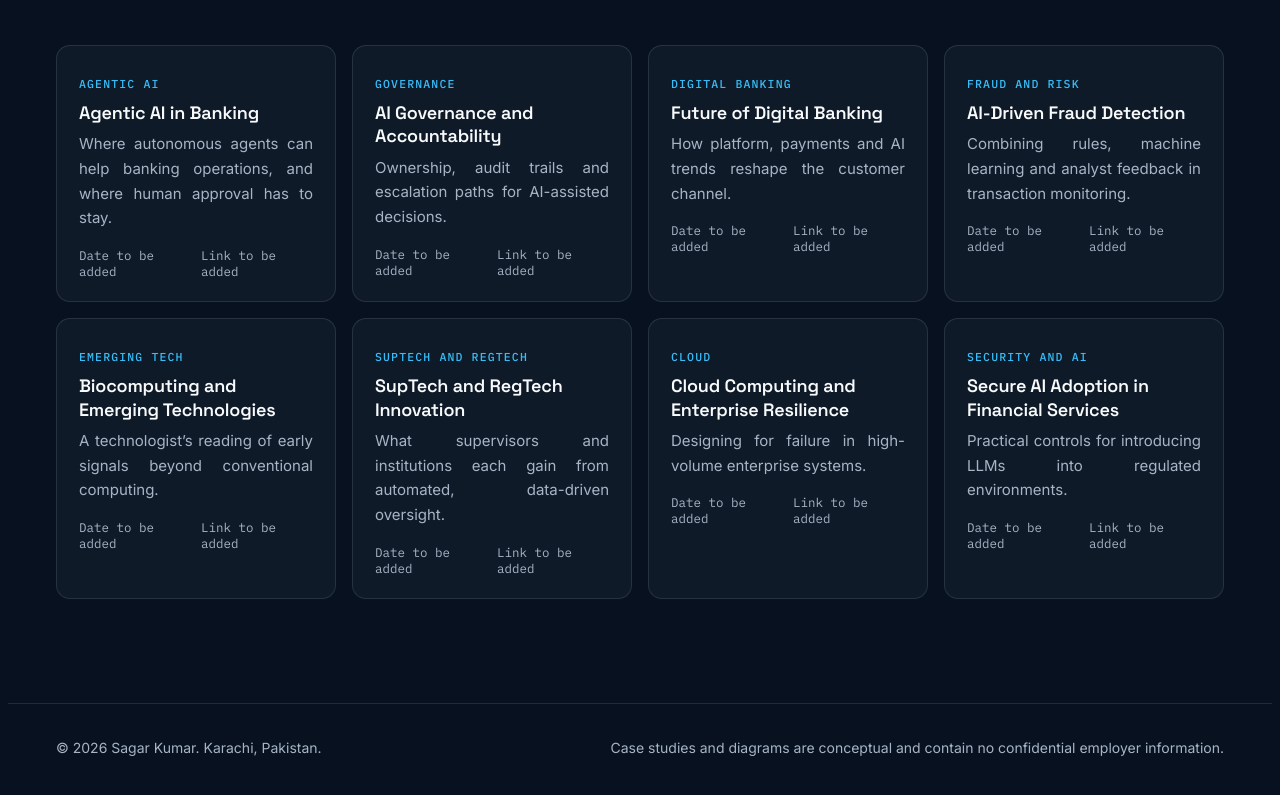
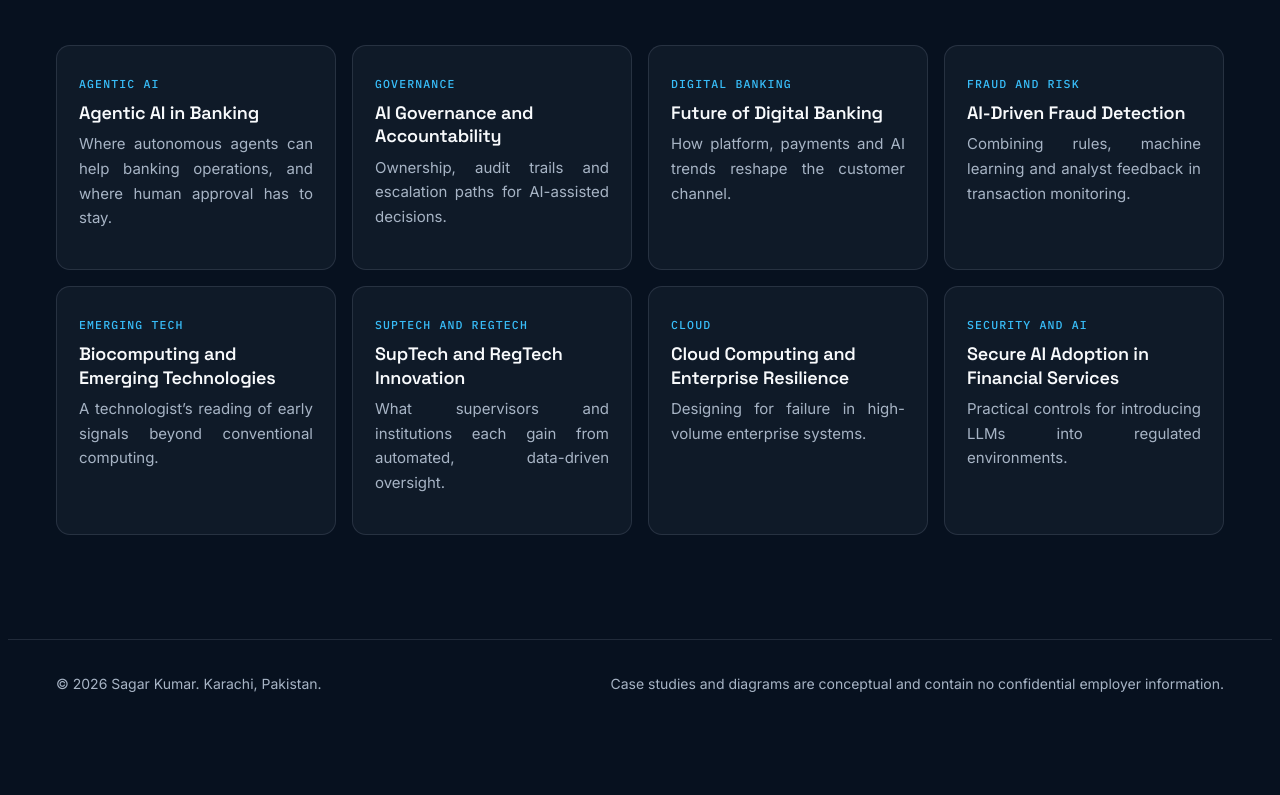
Before and after one commit to sagar-kumar-68405099/sagar-kumar-68405099.github.io, a plain HTML site: page index.html in a window 1280 px wide. Shown: the part 8183-8978 px from the top of the page. After the commit the page ends 8918 px from the top, so only its background shows below. Drawn offline with Linux system fonts and the light colour scheme.

Commit message:
Removed Date to be added & Link to be added
Removed Date to be added & Link to be added

```diff
--- a/index.html
+++ b/index.html
@@ -688,7 +688,7 @@ function selectArch(i){
 
 function renderInsights(){
   $('#insGrid').innerHTML = INSIGHTS.map(a => `<article class="card lift ins"><p class="cat">${a.c}</p><h3>${a.t}</h3><p>${a.d}</p>
-    <div class="meta"><span>${a.date || 'Date to be added'}</span>${a.url?`<a href="${a.url}" target="_blank" rel="noopener">Read on LinkedIn &#8599;</a>`:'<span>Link to be added</span>'}</div></article>`).join('');
+    <div class="meta"><span>${a.date || ''}</span>${a.url?`<a href="${a.url}" target="_blank" rel="noopener">Read on LinkedIn &#8599;</a>`:'<span></span>'}</div></article>`).join('');
 }
 
 function renderEdu(){
```
